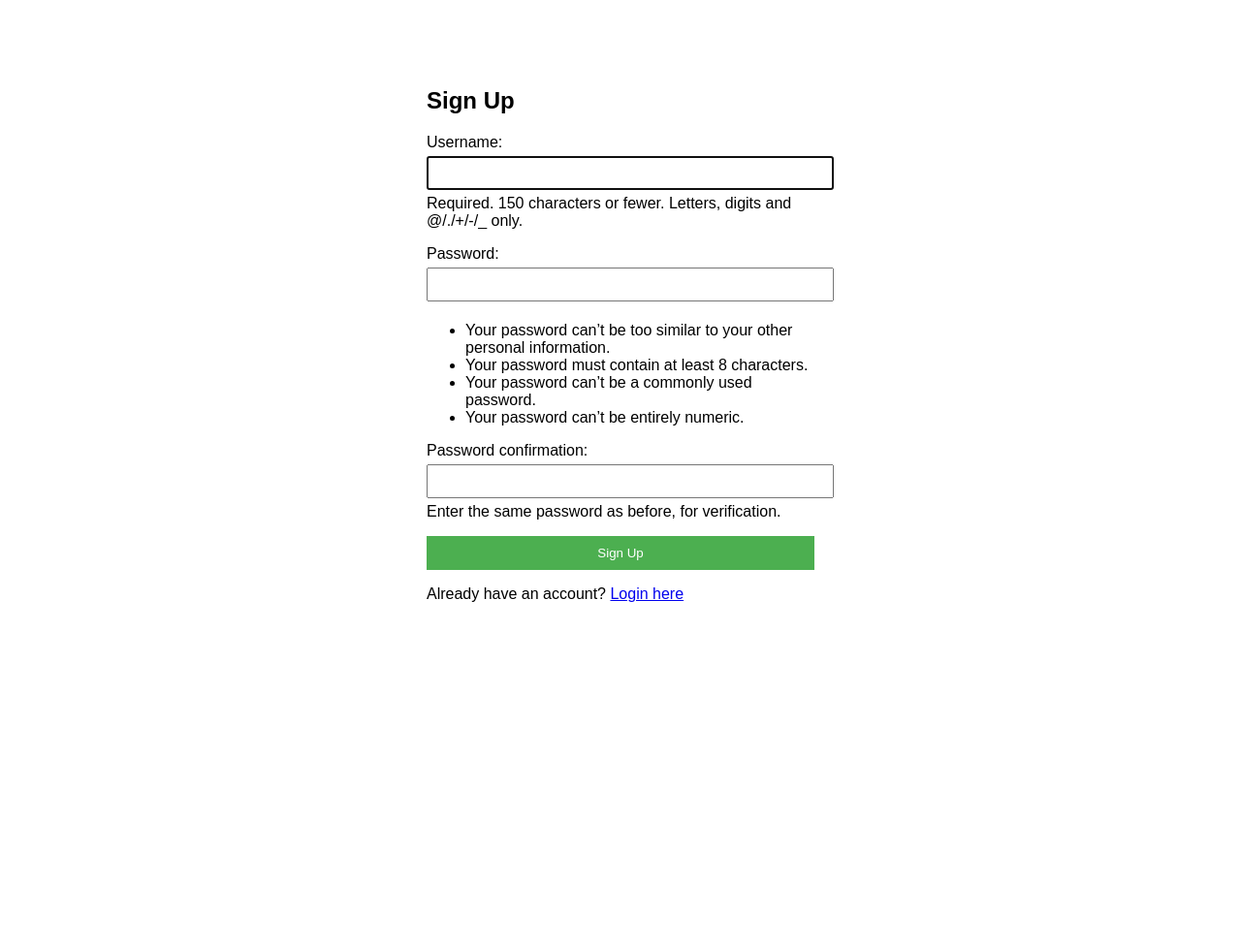
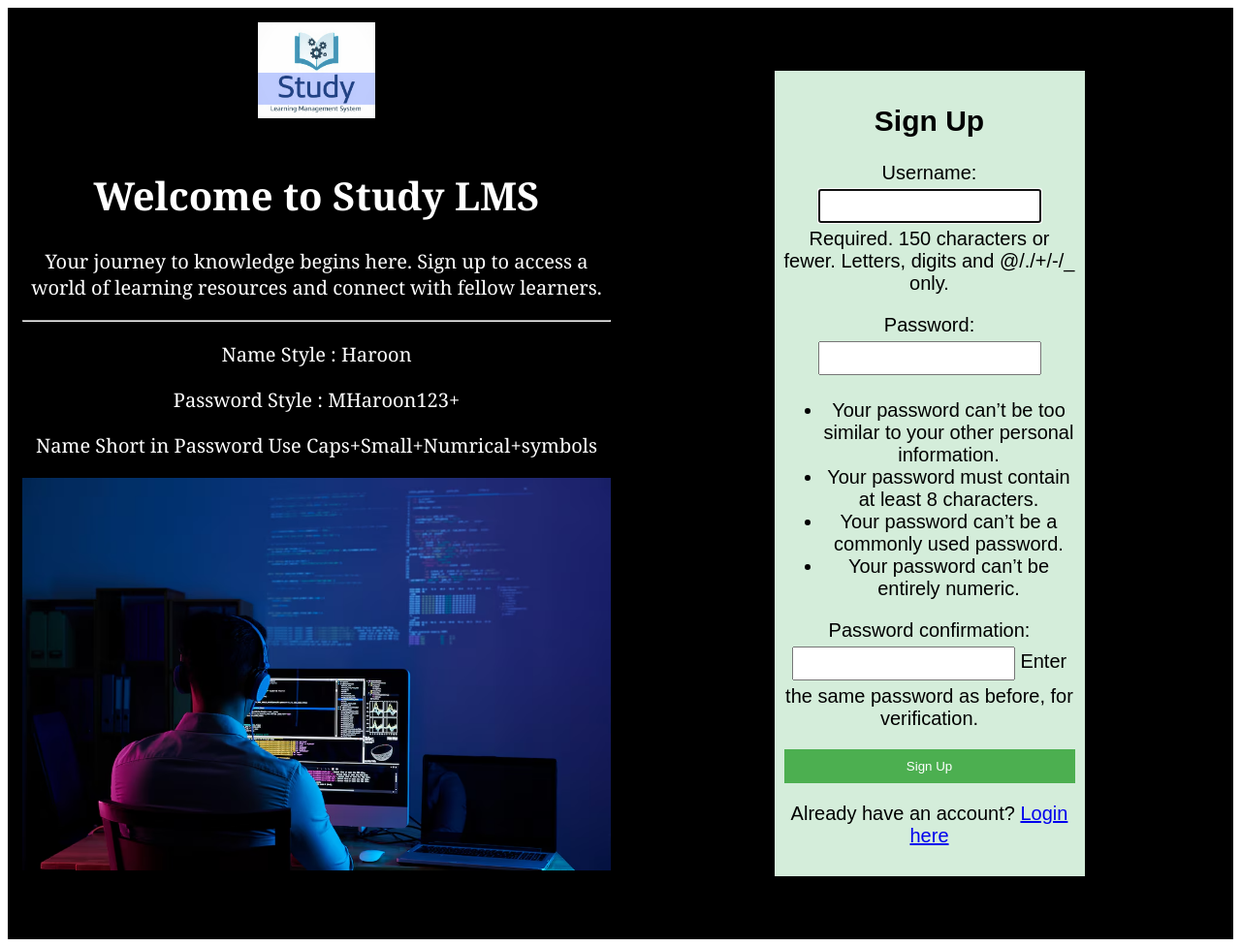
Before and after one commit to zainammar/study-lms, a Django app: page /signup/ in a window 1280 px wide. Shown: the whole page at 97% size. Before the commit the page ends 621 px from the top, so only its background shows below. Run offline with Django 5.2, Linux system fonts and the light colour scheme.

Commit message:
Signup and Login Page Style

```diff
--- a/accounts/templates/accounts/signup.html
+++ b/accounts/templates/accounts/signup.html
@@ -1,17 +1,66 @@
+{% load static %}
 <!DOCTYPE html>
 <html>
 <head>
     <title>Sign Up</title>
     <style>
-        body { font-family: Arial; max-width: 400px; margin: 50px auto; padding: 20px; }
-        input { width: 100%; padding: 8px; margin: 5px 0; }
+        /* body { font-family: Arial; max-width: 400px; margin: 50px auto; padding: 20px; } */
+        input { width: 70%; padding: 8px; margin: 5px 0; }
         button { width: 100%; padding: 10px; background: #4CAF50; color: white; border: none; cursor: pointer; }
         button:hover { background: #45a049; }
         .form-group { margin-bottom: 15px; }
         .messages { padding: 10px; margin: 10px 0; background: #d4edda; border: 1px solid #c3e6cb; }
     </style>
+    <style>
+        .containera {
+          display: grid;
+          grid-template-columns: 50% 50%;
+          background-color: rgb(0, 0, 0);
+          padding: 5px;
+          gap: 5px;
+        }
+        .containera div {
+
+          padding: 10px;
+          font-size: 20px;
+          text-align: center;
+            text-decoration: none;
+        }
+        .div-1{
+            background-color: #d4edda;
+            font-family: Arial; max-width:300px; margin: 50px auto; padding: 20px;
+        }
+        .div-2{
+
+             font-family: Georgia, 'Times New Roman', Times, serif;
+             color: white;
+             margin:0px;
+             padding: 0px;
+        }
+        </style>
 </head>
 <body>
+    <div class="containera">
+        <div class="div-2">
+
+
+            <img src="{% static 'images/logo.png' %}"
+            alt="logo"
+            style="max-width:20%; height:auto; margin-bottom:20px;">
+            <h1>Welcome to Study LMS</h1>
+            <p>Your journey to knowledge begins here. Sign up to access a world of learning resources and connect with fellow learners.</p>
+            <hr>
+            <p>Name Style : Haroon</p>
+            <p>Password Style : MHaroon123+</p>
+            <p>Name Short in Password Use Caps+Small+Numrical+symbols</p>
+            <img src="{% static 'accounts/images/signup.png' %}"
+            alt="Study LMS"
+            style="max-width:100%; height:auto; margin-bottom:20px;">
+
+        </div>
+
+        <div>
+        <div class="div-1">
             <h2>Sign Up</h2>
             {% if messages %}
                 {% for message in messages %}
@@ -23,6 +72,10 @@
                 {{ form.as_p }}
                 <button type="submit">Sign Up</button>
             </form>
-    <p>Already have an account? <a href="{% url 'login' %}">Login here</a></p>
+            <p>Already have an account? <a href="{% url 'login' %}">Login here</a></p></div>
+
+      </div>
+    </div>
+
 </body>
 </html>
```
Also changed, not shown: accounts/templates/accounts/login.html (+51 -3 lines), db.sqlite3, static/accounts/images/signup.png (added). Lines whose indentation alone changed are shown as unchanged.
